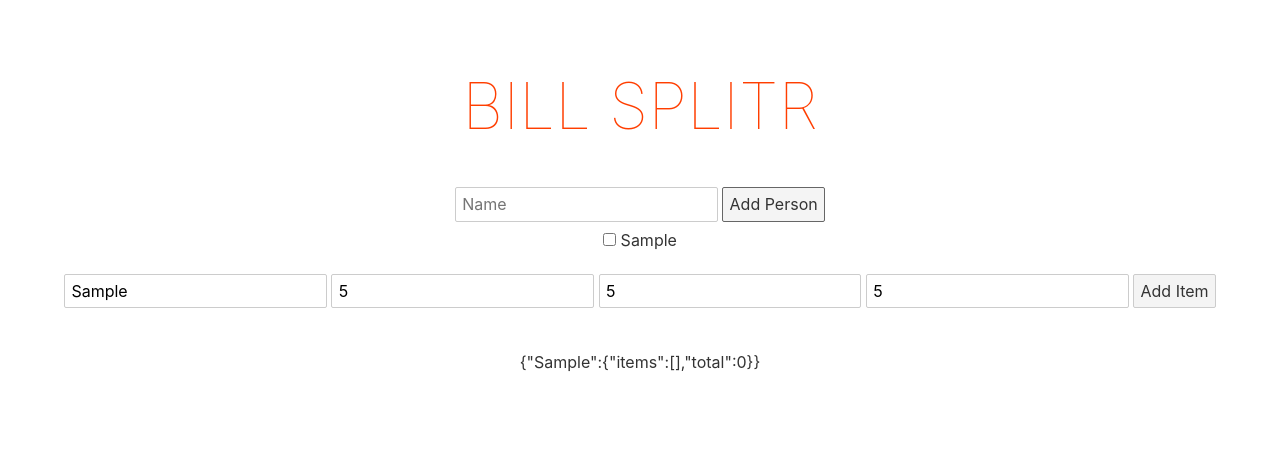
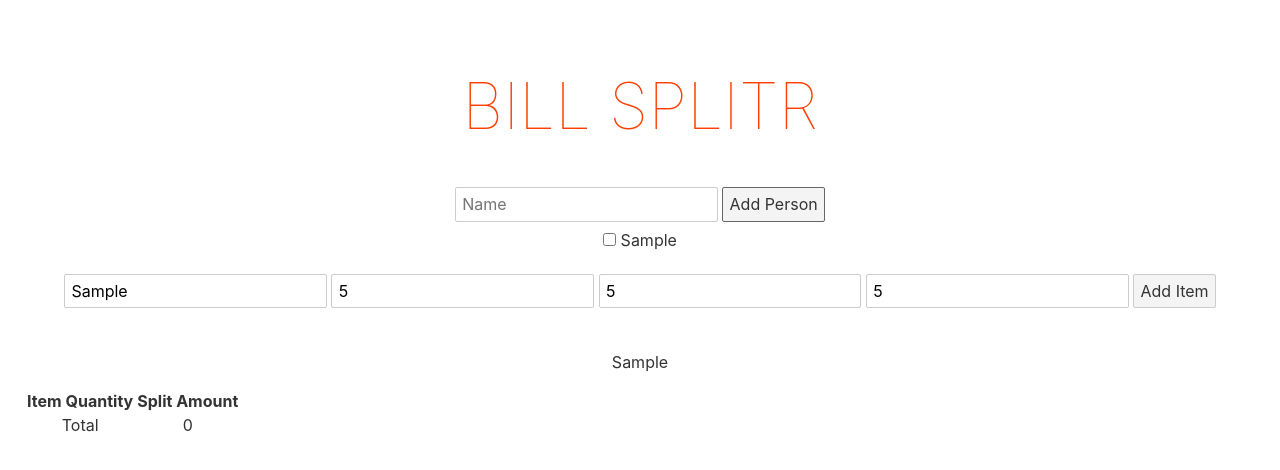
Before and after one commit to aditipolkam/bill-splitr, a Svelte app: page / in a window 1280 px wide. Both pictures are taken after typing "Sample", "Sample", "5", "5", "5" into the empty fields and a click on the button "Add Person". Shown: the top 470 px of the page. Built offline with nearby package versions, Linux system fonts and the light colour scheme.

Commit message:
[ADD] display split bill component

```diff
--- a/src/App.svelte
+++ b/src/App.svelte
@@ -1,6 +1,8 @@
 <script>
   import AddItem from "./components/AddItem.svelte";
   import AddPeople from "./components/AddPeople.svelte";
+  import DisplaySplit from "./components/DisplaySplit.svelte";
+
   let people = [];
   let selected_people = [];
   let calculated_bill = {};
@@ -42,12 +44,10 @@
   {/each}<br />
   {#if selected_people.length > 0}
     <p>You selected:</p>
-    {#each selected_people as person}
-      {person}
-    {/each}
+    {selected_people.join(" ")}
   {/if}<br />
   <AddItem {selected_people} on:addItem={addItem} /><br />
-  <p>{JSON.stringify(calculated_bill)}</p>
+  <DisplaySplit {calculated_bill} />
 </main>
 
 <style>
--- /dev/null
+++ b/src/components/DisplaySplit.svelte
@@ -0,0 +1,28 @@
+<script>
+  export let calculated_bill;
+</script>
+
+{#each Object.entries(calculated_bill) as [person, data]}
+  <div>
+    <p>{person}</p>
+    <table>
+      <tr>
+        <th>Item</th>
+        <th>Quantity</th>
+        <th>Split Amount</th>
+      </tr>
+
+      {#each data.items as item}
+        <tr>
+          <td>{item.name}</td>
+          <td>{item.quantity}</td>
+          <td>{item.split_amount}</td>
+        </tr>
+      {/each}
+      <tr>
+        <td colspan="2">Total</td>
+        <td>{data.total}</td>
+      </tr>
+    </table>
+  </div>
+{/each}
```
